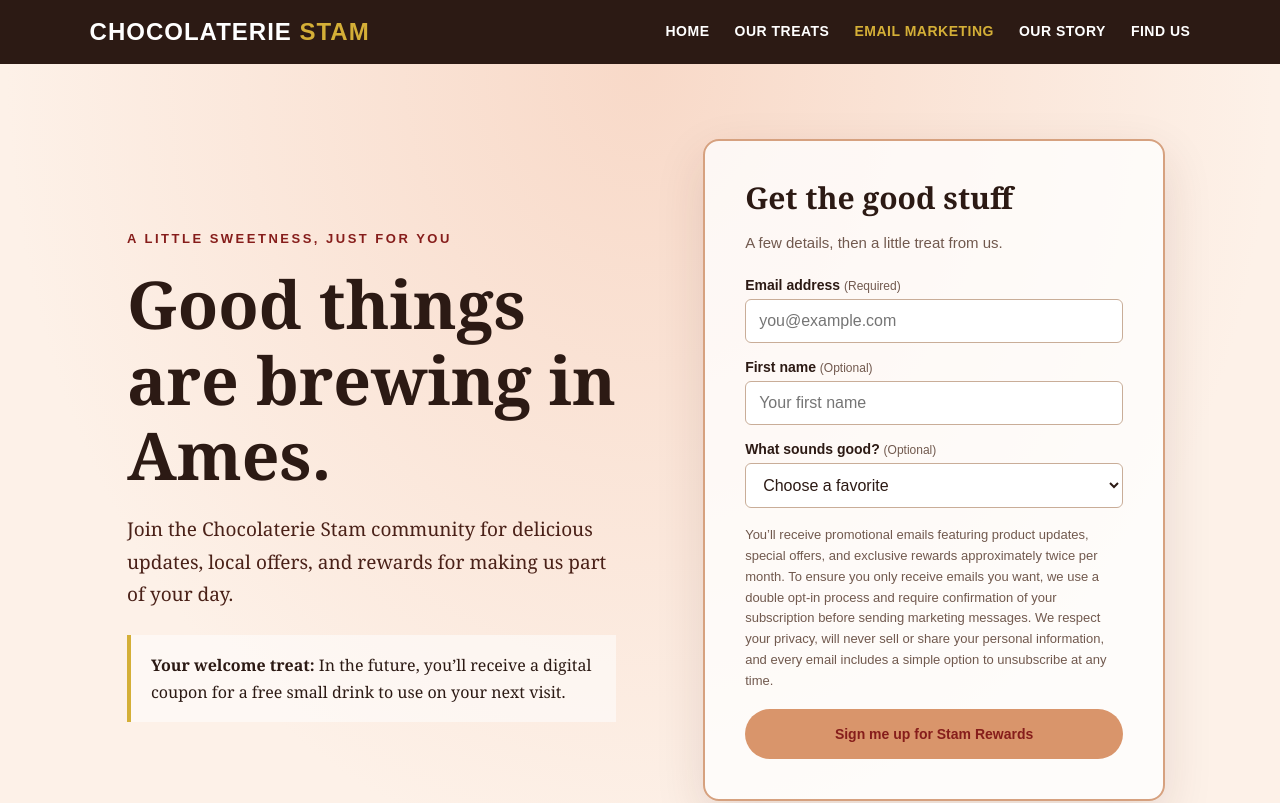
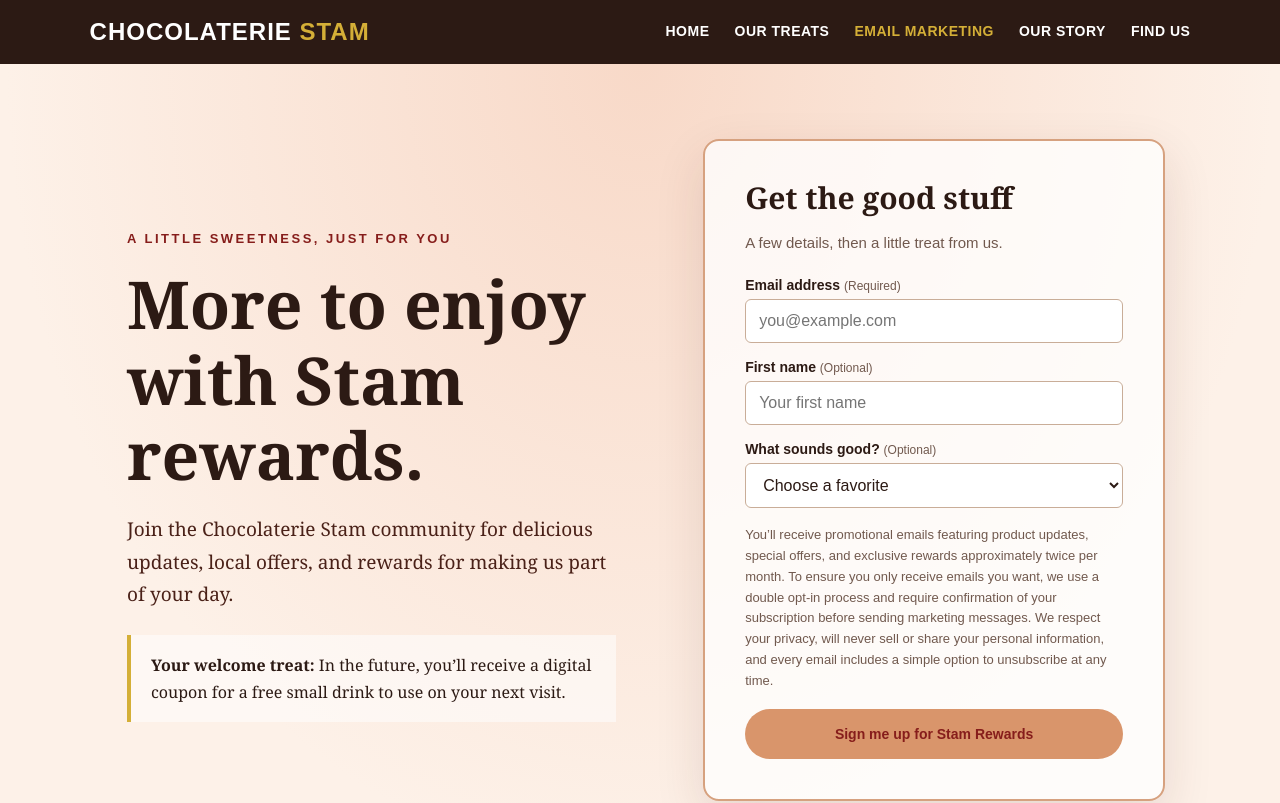
Before and after one commit to TateWall/Stam-Email-Marketing, a plain HTML site: page email.html in a window 1280 px wide. Shown: the top 803 px of the page. Drawn offline with Linux system fonts and the light colour scheme.

Commit message:
Update signup heading in email template

```diff
--- a/email.html
+++ b/email.html
@@ -132,7 +132,7 @@
       <div class="hero-content">
         <div class="hero-copy">
           <p class="eyebrow">A little sweetness, just for you</p>
-          <h1 id="signup-heading">Good things are brewing in Ames.</h1>
+          <h1 id="signup-heading">More to enjoy with Stam rewards.</h1>
           <p>Join the Chocolaterie Stam community for delicious updates, local offers, and rewards for making us part of your day.</p>
           <div class="benefit"><strong>Your welcome treat:</strong> In the future, you’ll receive a digital coupon for a free small drink to use on your next visit.</div>
         </div>
```
